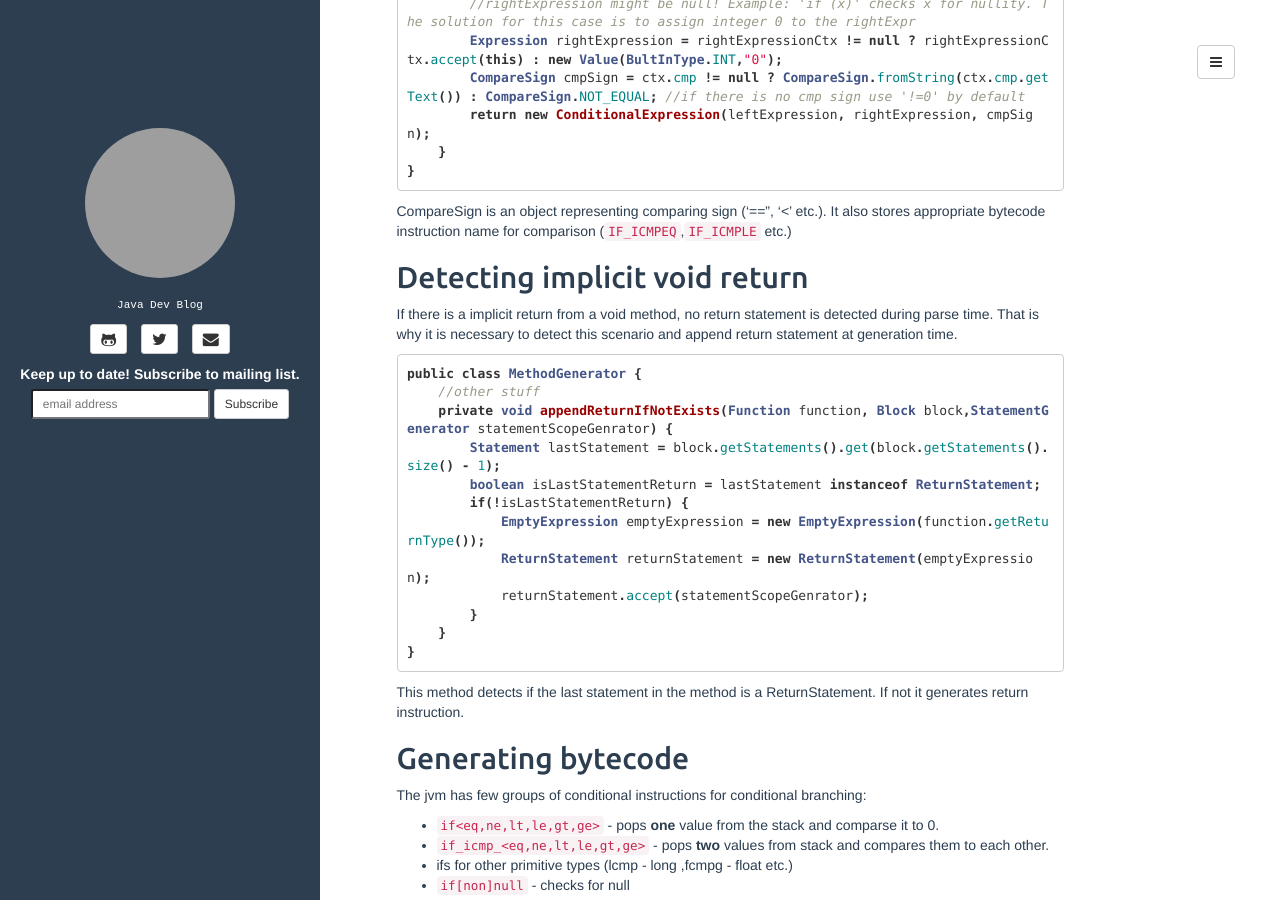
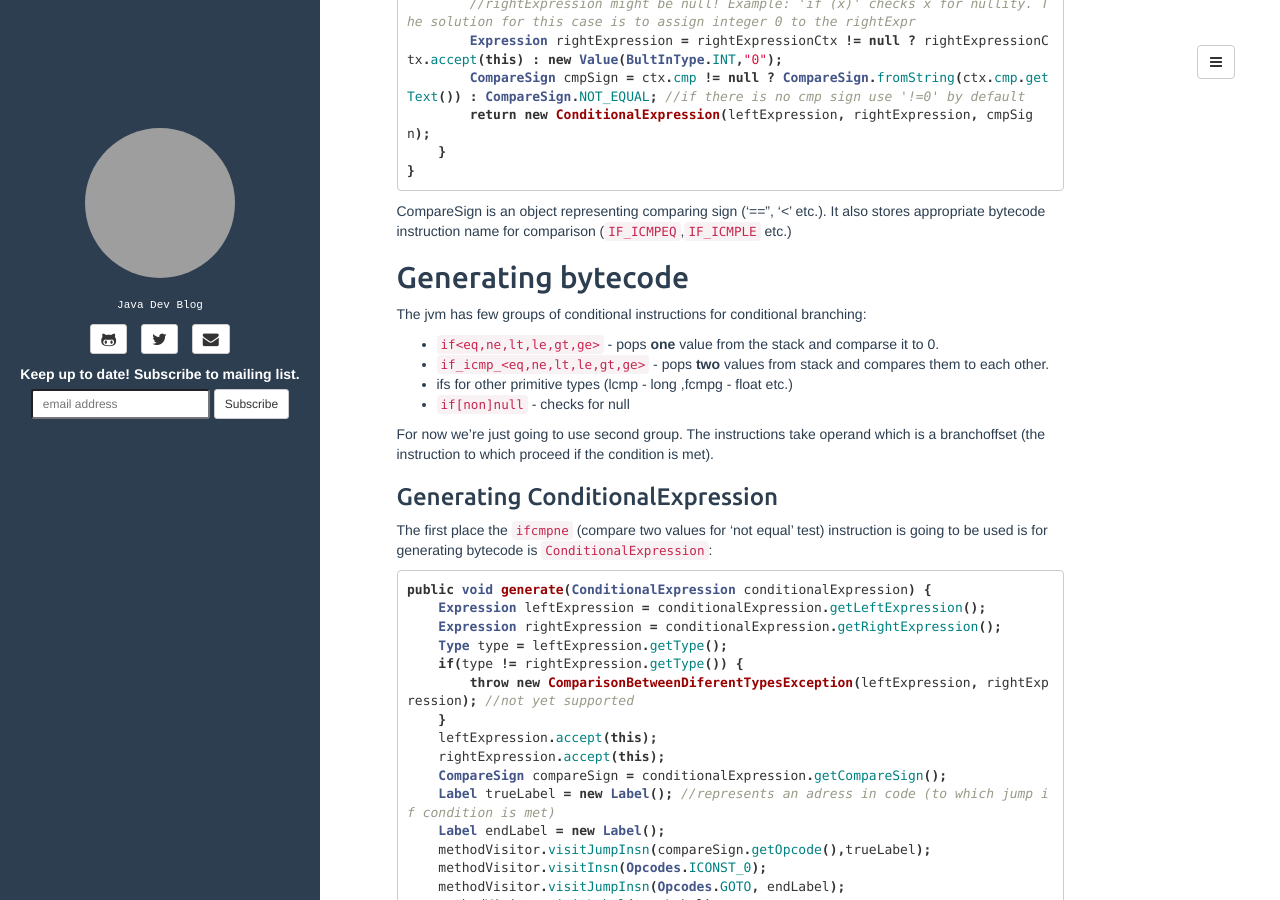
Before and after one commit to JakubDziworski/JakubDziworski.github.io, a Jekyll site: the page built from _posts/2016-04-16-enkel_10_if_statement.md, in a window 1280 px wide and 900 px high, scrolled down 1996 px. Built offline with Jekyll 4.4.1, drawn with Linux system fonts in a browser that asks for light colours; Markdown is read by kramdown in place of the engine named in the settings; comment, search, counter and statistics services are not loaded; grey boxes are pictures that could not be loaded.

Commit message:
enkel 10 if statements fix

````diff
--- a/_posts/2016-04-16-enkel_10_if_statement.md
+++ b/_posts/2016-04-16-enkel_10_if_statement.md
@@ -97,28 +97,6 @@ public class ExpressionVisitor extends EnkelBaseVisitor<Expression> {
 ```
 CompareSign is an object representing comparing sign ('==", '<' etc.).
 It also stores appropriate bytecode instruction name for comparison (```IF_ICMPEQ```,```IF_ICMPLE``` etc.)
-
-## Detecting implicit void return
-
-If there is a implicit return from a void method, no return statement is detected during parse time.
-That is why it is necessary to detect this scenario and append return statement at generation time.
-
-```java
-public class MethodGenerator {
-    //other stuff
-    private void appendReturnIfNotExists(Function function, Block block,StatementGenerator statementScopeGenrator) {
-        Statement lastStatement = block.getStatements().get(block.getStatements().size() - 1);
-        boolean isLastStatementReturn = lastStatement instanceof ReturnStatement;
-        if(!isLastStatementReturn) {
-            EmptyExpression emptyExpression = new EmptyExpression(function.getReturnType());
-            ReturnStatement returnStatement = new ReturnStatement(emptyExpression);
-            returnStatement.accept(statementScopeGenrator);
-        }
-    }
-}
-```
-This method detects if the last statement in the method is a ReturnStatement.
-If not it generates return instruction.
 
 ## Generating bytecode
 
````
